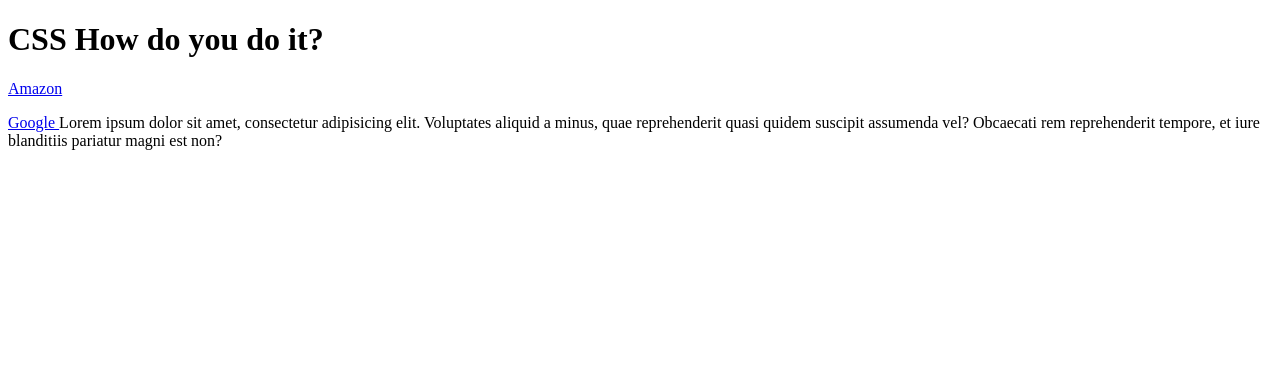
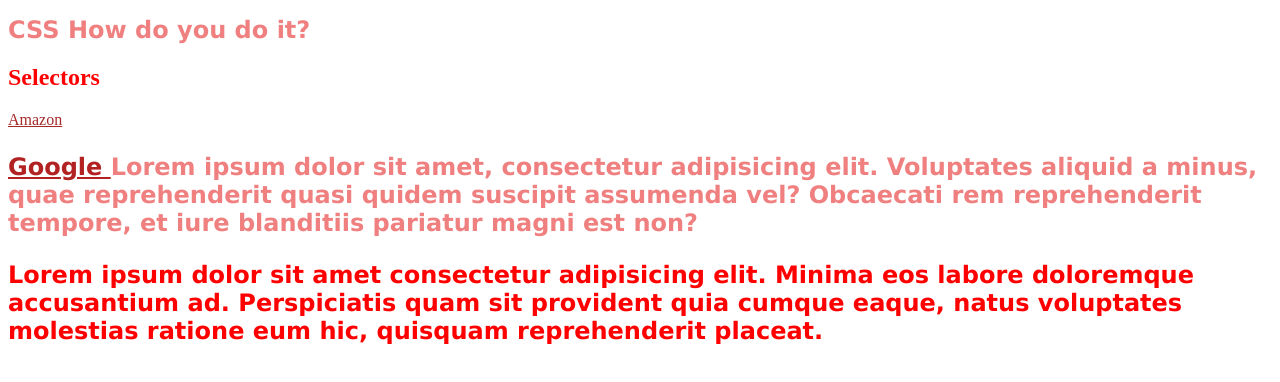
Before and after one commit to ojlangsyr/ist263, a plain HTML site: page lecturenotes/unit6embedded.html in a window 1280 px wide. Drawn offline with Linux system fonts and the light colour scheme.

Commit message:
Update unit6embedded.html

```diff
--- a/lecturenotes/unit6embedded.html
+++ b/lecturenotes/unit6embedded.html
@@ -5,14 +5,32 @@
     <meta http-equiv="X-UA-Compatible" content="IE=edge">
     <meta name="viewport" content="width=device-width, initial-scale=1.0">
     <title>CSS Day 1</title>
+    <style>
+        /*p is our selector, color is our property, and fuchsia is our value*/
+        p, h1{
+            color:lightcoral;
+            /*
+            this is fontsize by %, 3 times default size
+            font-size:300%;
+            */
+            font-size: 1.5em; /*this one is 50% bigger than default*/
+            font-family:Verdana, Geneva, Tahoma, sans-serif;
+            font-weight:bolder;
+        }
+        p a{color:firebrick;}
+        #firstlink {color:brown}
+        .redtext {color: red;}
+    </style>
 </head>
 <body>
    <h1>CSS How do you do it?</h1>
-   <a href="http.www.Amazon.com">Amazon</a>
+   <h2 class="redtext">Selectors</h2>
+   <a href="http.www.Amazon.com" id="firstlink">Amazon</a>
    <p>
     <a href="http.www.google.com">
      Google
     </a>
     Lorem ipsum dolor sit amet, consectetur adipisicing elit. Voluptates aliquid a minus, quae reprehenderit quasi quidem suscipit assumenda vel? Obcaecati rem reprehenderit tempore, et iure blanditiis pariatur magni est non?</p>
+    <p class="redtext">Lorem ipsum dolor sit amet consectetur adipisicing elit. Minima eos labore doloremque accusantium ad. Perspiciatis quam sit provident quia cumque eaque, natus voluptates molestias ratione eum hic, quisquam reprehenderit placeat.</p>
 </body>
 </html>
```
